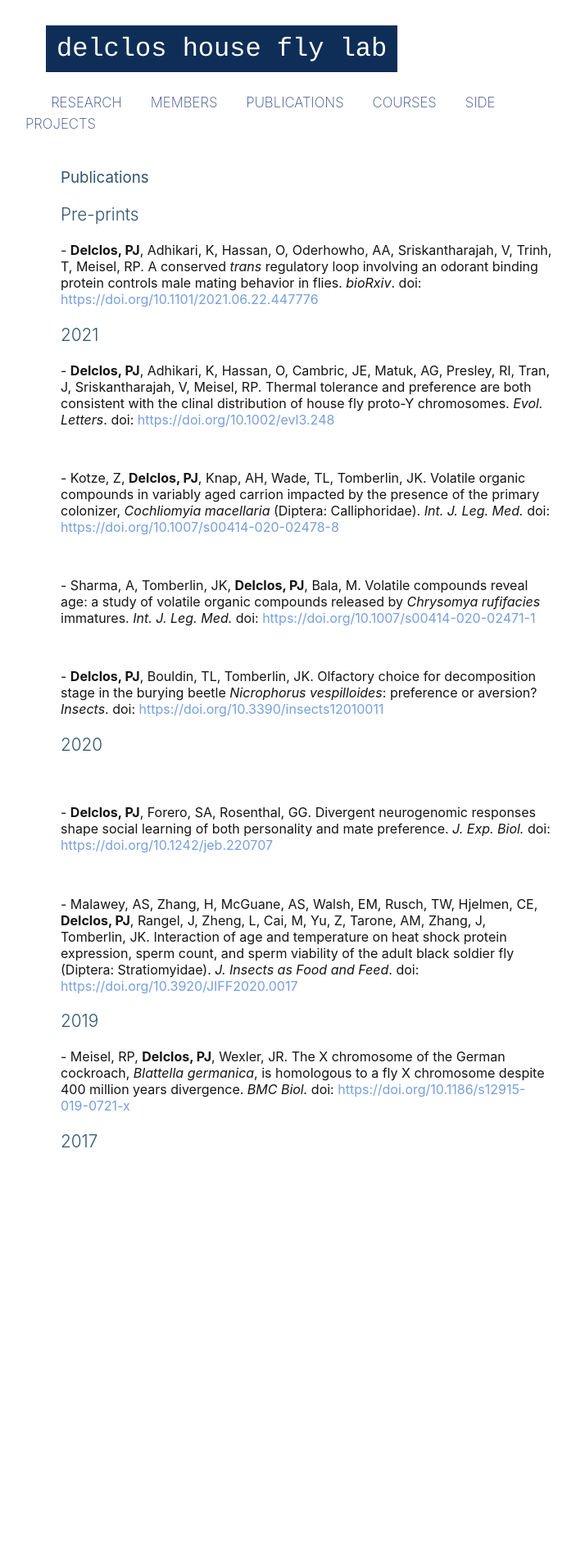
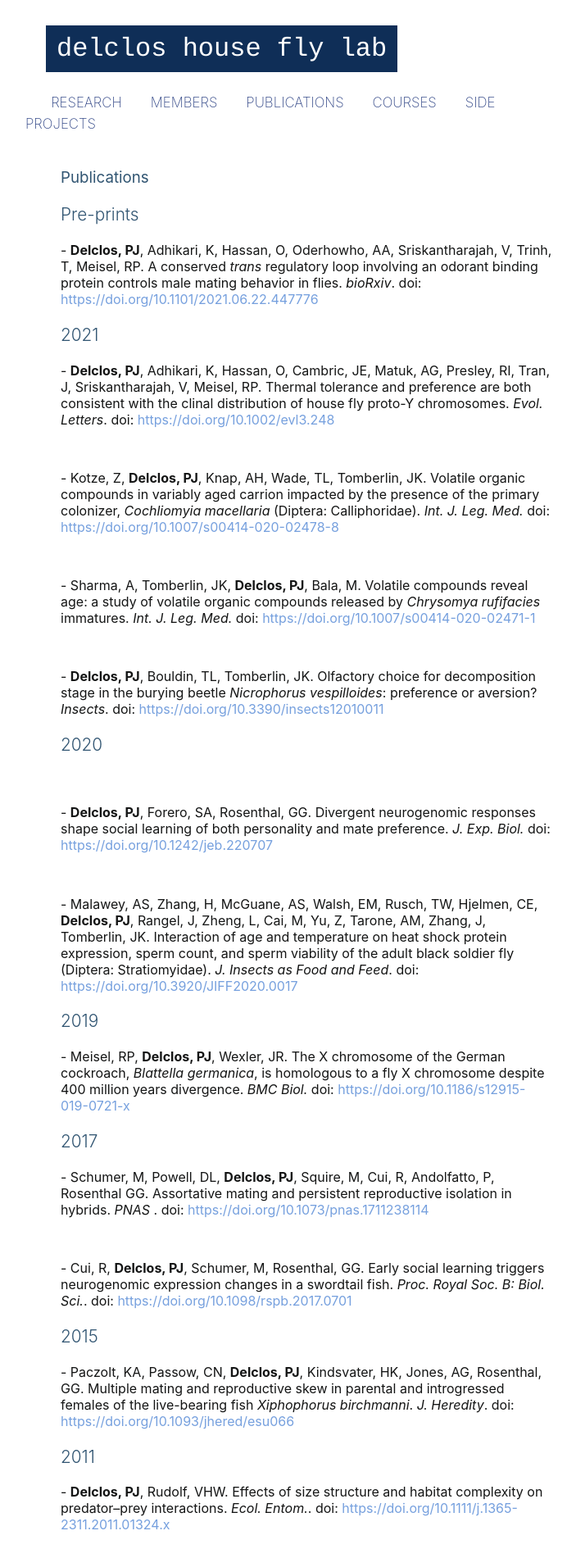
Before and after one commit to pjdelclos/pjdelclos.github.io, a Jekyll site: the page built from pubs/index.html, in a window 1280 px wide. Shown: the whole page at 82% size, without its empty margins (266-969 px from the left). Built offline with Jekyll 4.4.1, drawn with Linux system fonts in a browser that asks for light colours; some web fonts are replaced; before the commit the page ends 1426 px from its top, so only the background shows below that.

Commit message:
Update index.html

```diff
--- a/pubs/index.html
+++ b/pubs/index.html
@@ -25,3 +25,10 @@ title: Publications
 <h2>2019</h2>
   - Meisel, RP, <strong>Delclos, PJ</strong>, Wexler, JR. The X chromosome of the German cockroach, <em>Blattella germanica</em>, is homologous to a fly X chromosome despite 400 million years divergence. <em>BMC Biol.</em> doi: <a href=" https://doi.org/10.1186/s12915-019-0721-x" title=" https://doi.org/10.1186/s12915-019-0721-x"> https://doi.org/10.1186/s12915-019-0721-x</a>
 <h2>2017</h2>
+  - Schumer, M, Powell, DL, <strong>Delclos, PJ</strong>, Squire, M, Cui, R, Andolfatto, P, Rosenthal GG. Assortative mating and persistent reproductive isolation in hybrids. <em> PNAS </em>. doi: <a href=" https://doi.org/10.1073/pnas.1711238114" title=" https://doi.org/10.1073/pnas.1711238114"> https://doi.org/10.1073/pnas.1711238114</a>
+  <p>&nbsp;</p>
+  - Cui, R, <strong>Delclos, PJ</strong>, Schumer, M, Rosenthal, GG. Early social learning triggers neurogenomic expression changes in a swordtail fish. <em>Proc. Royal Soc. B: Biol. Sci.</em>. doi: <a href=" https://doi.org/10.1098/rspb.2017.0701" title=" https://doi.org/10.1098/rspb.2017.0701"> https://doi.org/10.1098/rspb.2017.0701</a>
+  <h2>2015</h2>
+  - Paczolt, KA, Passow, CN, <strong>Delclos, PJ</strong>, Kindsvater, HK, Jones, AG, Rosenthal, GG. Multiple mating and reproductive skew in parental and introgressed females of the live-bearing fish <em>Xiphophorus birchmanni</em>. <em>J. Heredity</em>. doi: <a href=" https://doi.org/10.1093/jhered/esu066" title=" https://doi.org/10.1093/jhered/esu066"> https://doi.org/10.1093/jhered/esu066</a>
+  <h2>2011</h2>
+  - <strong>Delclos, PJ</strong>, Rudolf, VHW. Effects of size structure and habitat complexity on predator–prey interactions. <em>Ecol. Entom.</em>. doi: <a href=" https://doi.org/10.1111/j.1365-2311.2011.01324.x" title=" https://doi.org/10.1111/j.1365-2311.2011.01324.x"> https://doi.org/10.1111/j.1365-2311.2011.01324.x</a>
```
